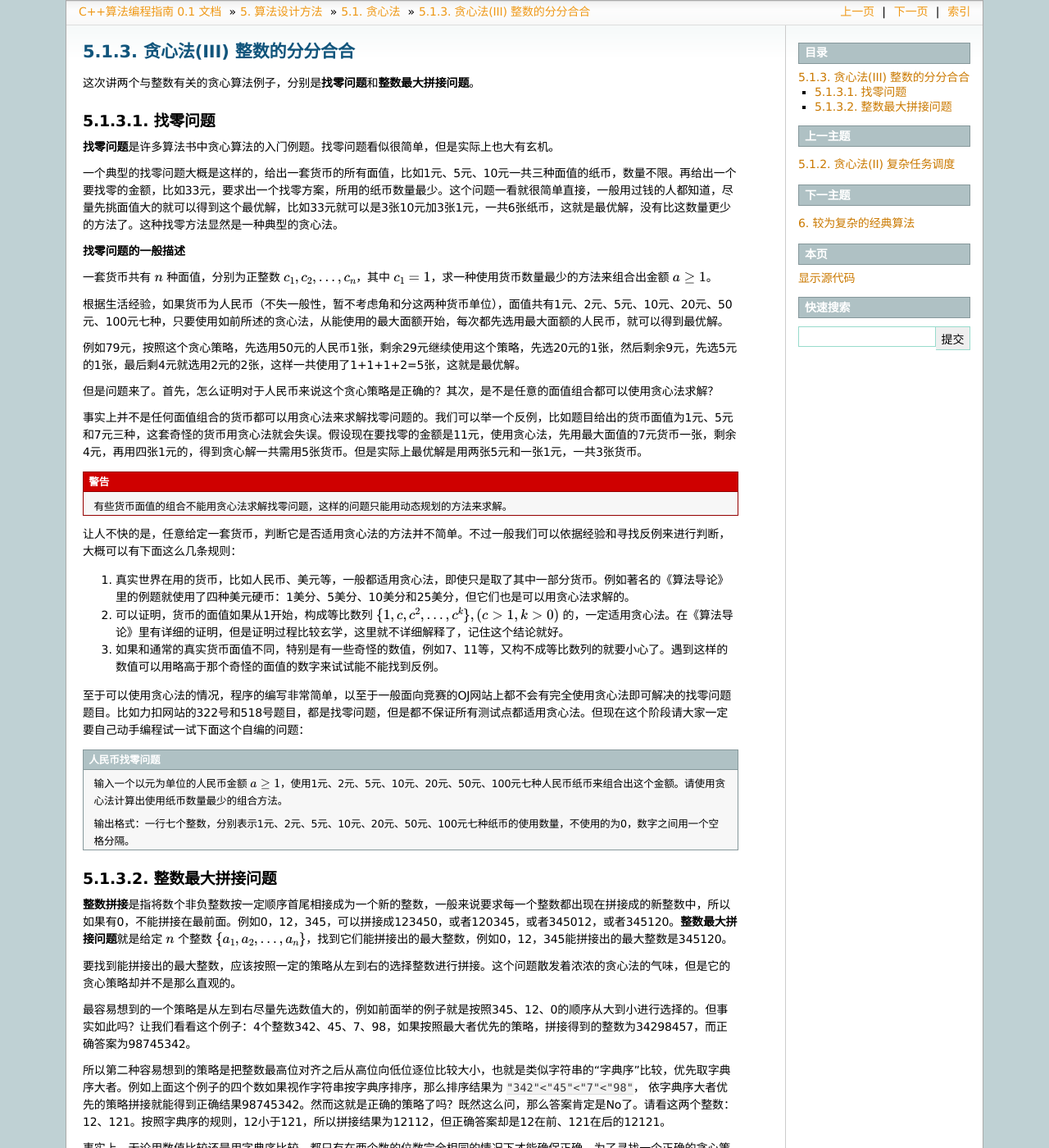
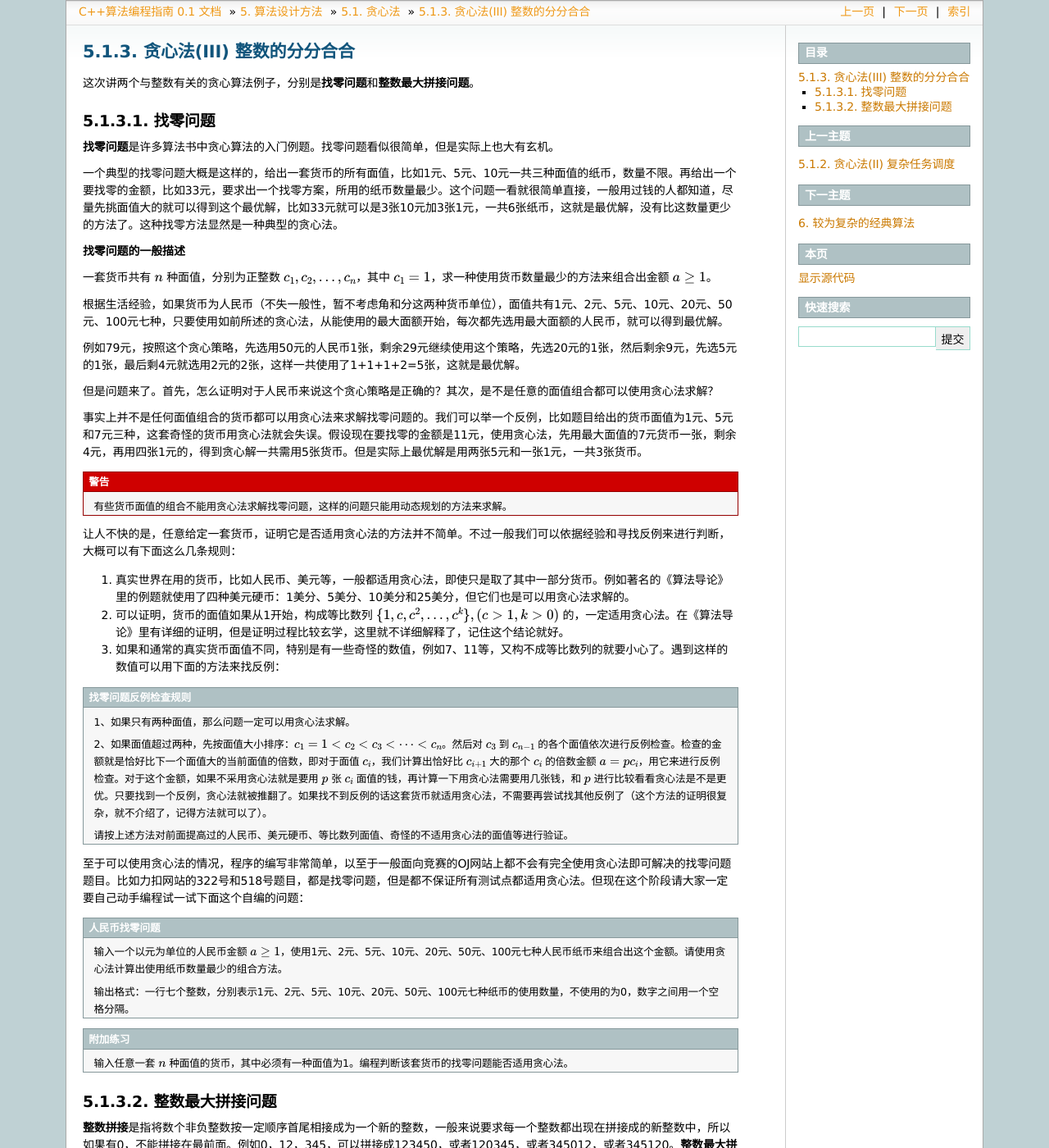
Before and after one commit to majorli/algo_guide, a Sphinx documentation site: the page built from source/ch04/sec01/413_greedy_integer.rst, in a window 1280 px wide and 1400 px high. Shown: the whole window at 82% size. Built offline with Sphinx 7.4.7, drawn with Linux system fonts in a browser that asks for light colours; formulas are drawn with MathJax 3.

Commit message:
20200515_0854draft_413_modified

```diff
--- a/source/ch04/sec01/413_greedy_integer.rst
+++ b/source/ch04/sec01/413_greedy_integer.rst
@@ -26,11 +26,20 @@
 
    有些货币面值的组合不能用贪心法求解找零问题，这样的问题只能用动态规划的方法来求解。
 
-让人不快的是，任意给定一套货币，判断它是否适用贪心法的方法并不简单。不过一般我们可以依据经验和寻找反例来进行判断，大概可以有下面这么几条规则：
+让人不快的是，任意给定一套货币，证明它是否适用贪心法的方法并不简单。不过一般我们可以依据经验和寻找反例来进行判断，大概可以有下面这么几条规则：
 
 1. 真实世界在用的货币，比如人民币、美元等，一般都适用贪心法，即使只是取了其中一部分货币。例如著名的《算法导论》里的例题就使用了四种美元硬币：1美分、5美分、10美分和25美分，但它们也是可以用贪心法求解的。
 2. 可以证明，货币的面值如果从1开始，构成等比数列 :math:`\{1,c,c^2,\dots,c^k\},(c\gt1,k\gt0)` 的，一定适用贪心法。在《算法导论》里有详细的证明，但是证明过程比较玄学，这里就不详细解释了，记住这个结论就好。
-3. 如果和通常的真实货币面值不同，特别是有一些奇怪的数值，例如7、11等，又构不成等比数列的就要小心了。遇到这样的数值可以用略高于那个奇怪的面值的数字来试试能不能找到反例。
+3. 如果和通常的真实货币面值不同，特别是有一些奇怪的数值，例如7、11等，又构不成等比数列的就要小心了。遇到这样的数值可以用下面的方法来找反例：
+
+.. admonition:: 找零问题反例检查规则
+
+   1、如果只有两种面值，那么问题一定可以用贪心法求解。
+
+   2、如果面值超过两种，先按面值大小排序：:math:`c_1=1 \lt c_2 \lt c_3 \lt \cdots \lt c_n`。然后对 :math:`c_3` 到 :math:`c_{n-1}` 的各个面值依次进行反例检查。检查的金额就是恰好比下一个面值大的当前面值的倍数，即对于面值 :math:`c_i`\ ，我们计算出恰好比 :math:`c_{i+1}` 大的那个 :math:`c_i` 的倍数金额 :math:`a=pc_i`，用它来进行反例检查。对于这个金额，如果不采用贪心法就是要用 :math:`p` 张 :math:`c_i` 面值的钱，再计算一下用贪心法需要用几张钱，和 :math:`p` 进行比较看看贪心法是不是更优。只要找到一个反例，贪心法就被推翻了。如果找不到反例的话这套货币就适用贪心法，不需要再尝试找其他反例了（这个方法的证明很复杂，就不介绍了，记得方法就可以了）。
+
+   请按上述方法对前面提高过的人民币、美元硬币、等比数列面值、奇怪的不适用贪心法的面值等进行验证。
+
 
 至于可以使用贪心法的情况，程序的编写非常简单，以至于一般面向竞赛的OJ网站上都不会有完全使用贪心法即可解决的找零问题题目。比如力扣网站的322号和518号题目，都是找零问题，但是都不保证所有测试点都适用贪心法。但现在这个阶段请大家一定要自己动手编程试一试下面这个自编的问题：
 
@@ -40,6 +49,9 @@
 
    输出格式：一行七个整数，分别表示1元、2元、5元、10元、20元、50元、100元七种纸币的使用数量，不使用的为0，数字之间用一个空格分隔。
 
+.. admonition:: 附加练习
+
+   输入任意一套 :math:`n` 种面值的货币，其中必须有一种面值为1。编程判断该套货币的找零问题能否适用贪心法。
 
 整数最大拼接问题
 ^^^^^^^^^^^^^^^^^^^^^^^^
```
